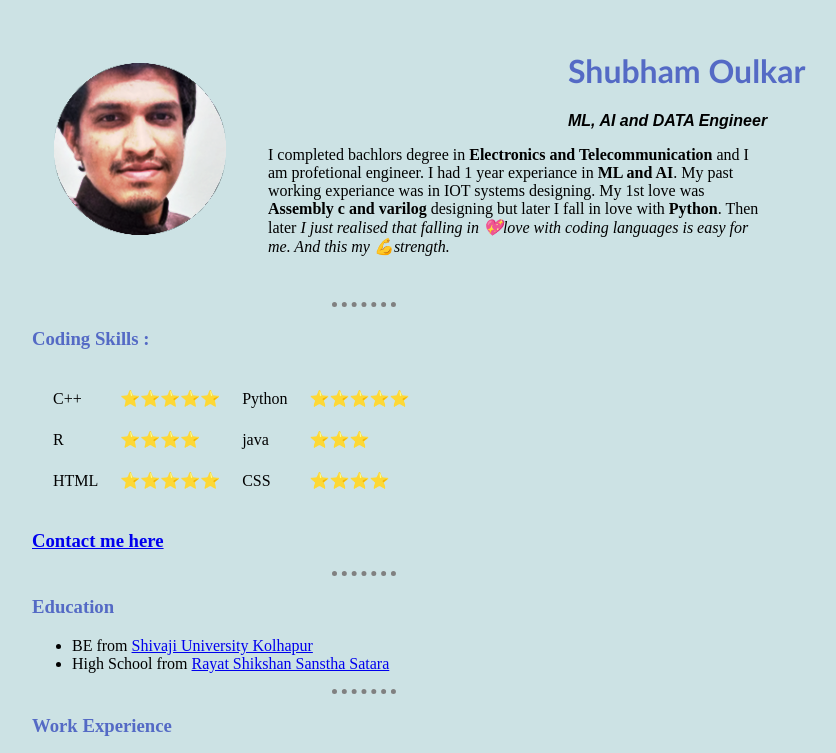
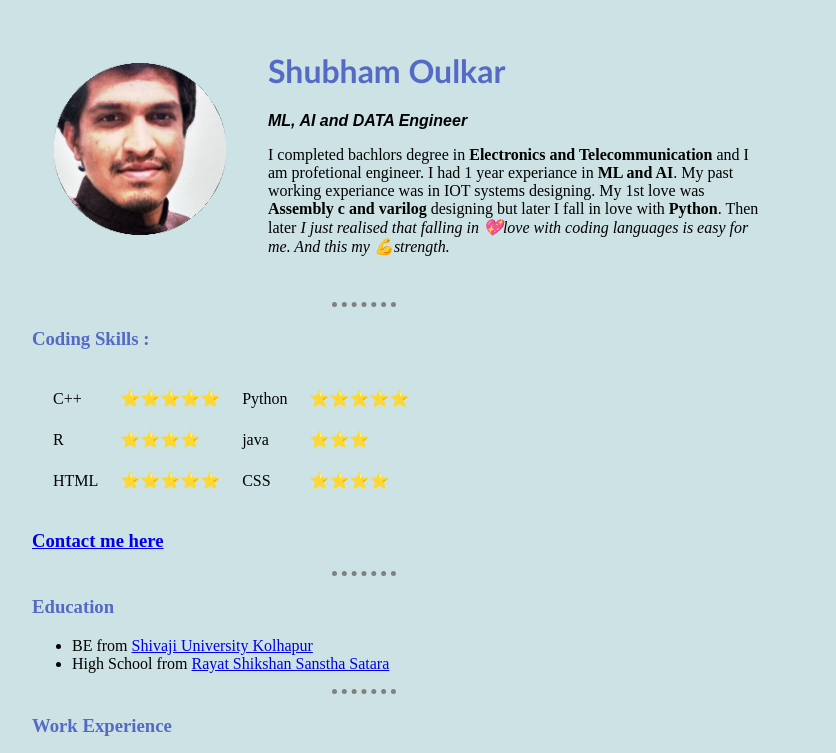
Before and after one commit to ShubhamOulkar/cv, a plain HTML site: page index.html in a window 1280 px wide. Shown: the top 753 px of the page, without its empty margins (276-1112 px from the left). Drawn offline with Linux system fonts and the light colour scheme; files that its build step writes are made by us from their sources.

Commit message:
Add files via upload

```diff
--- a/index.html
+++ b/index.html
@@ -5,14 +5,14 @@
     <meta http-equiv="X-UA-Compatible" content="IE=edge">
     <meta name="viewport" content="width=device-width, initial-scale=1.0">
     <title>Shubham Oulkar - an data engineer</title>
-    <link rel="stylesheet" href="styles.css">
+    <link rel="stylesheet" href="css/styles.css">
     <link rel="shortcut icon" href="favicon.ico" type="image/x-icon">
 </head>
 <body>
     <table class="intro" cellpadding = "20">
         <tr>
             <td><img src="image.png" alt="shubham profile picture"></td>
-            <td><h1>Shubham Oulkar</h1>
+            <td><h1 id="myname" >Shubham Oulkar</h1>
                 <p id="work"><i><b>ML, AI and DATA Engineer</b></i></p>
                 <p>I completed bachlors degree in <strong>Electronics and Telecommunication</strong> and I am profetional engineer.
                  I had 1 year experiance in <strong>ML and AI</strong>. My past working experiance was in IOT systems designing.
--- a/styles.css
+++ b/styles.css
@@ -41,7 +41,7 @@ hr{
     font-family: Arial, Helvetica, sans-serif;
     color: black;
     position: relative;
-    left: 300px;
+    left: 0px;
 }
 table{
     position: relative;
@@ -55,3 +55,7 @@ ol{
     position: relative;
     left: 300px;
 }
+#myname{
+    position: relative;
+    left: 0px;
+}
```
